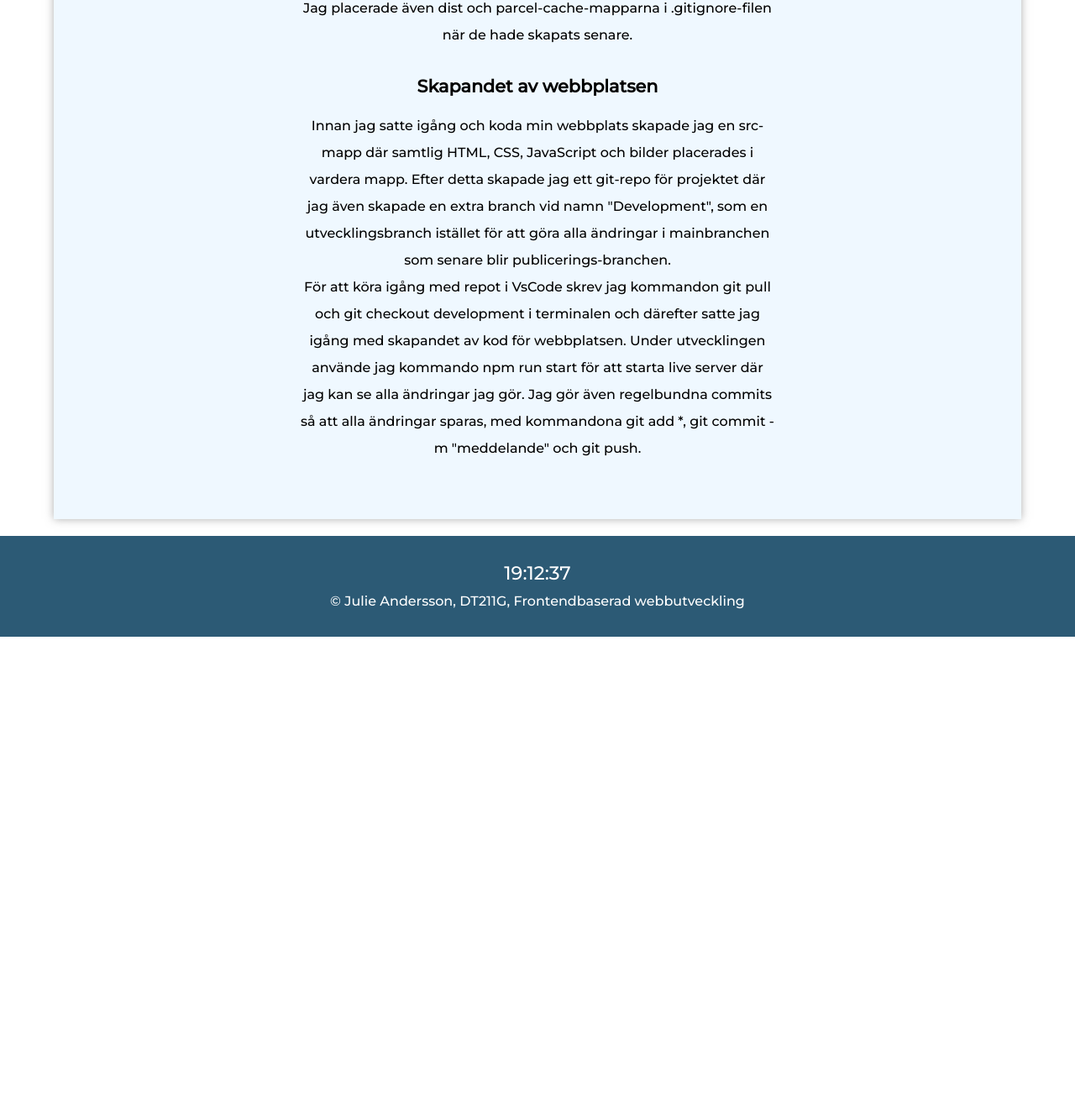
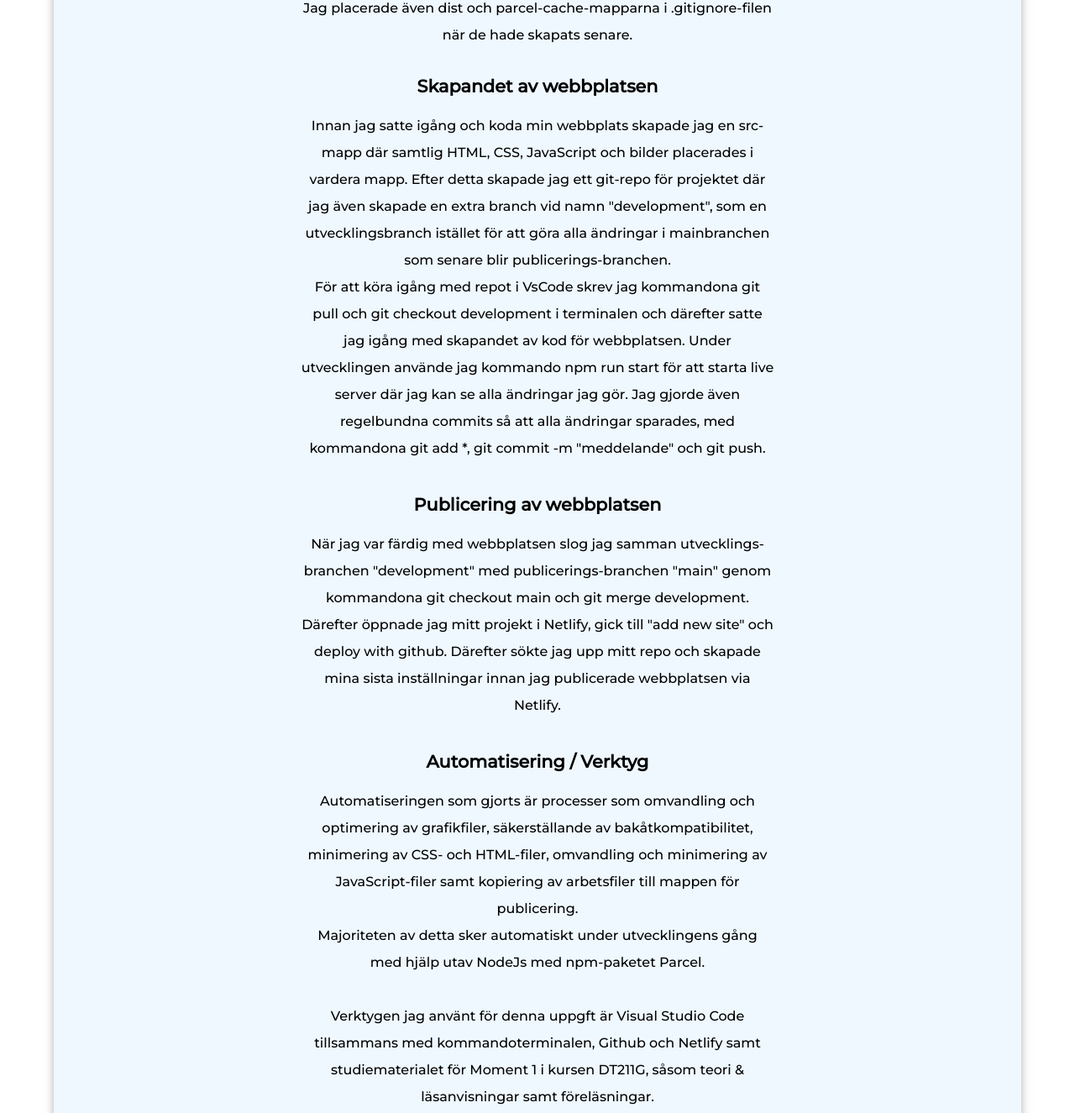
Before and after one commit to julieandersson/Moment1-DT211G, a website built with Parcel: page src/process.html in a window 1280 px wide. Shown: the part 957-2282 px from the top of the page at 84% size. Before the commit the page ends 1715 px from the top, so only its background shows below. Built offline with nearby package versions, Linux system fonts and the light colour scheme.

Commit message:
gör klart texten kring arbetsprocessen och finslipar webbplats innan publicering

```diff
--- a/src/process.html
+++ b/src/process.html
@@ -42,10 +42,10 @@
             <h1>Arbetsprocess</h1><br><br>
             <h3>Nytt npm-projekt</h3><br>
             <p>För att lösa denna uppgift började jag med att skapa en ny katalog på min dator som jag döpte till "Moment 1". I katalogen gick jag in i kommandoterminalen och angav npm init för att helt enkelt initiera ett nytt projekt.
-                Efter detta öppnar jag upp katalogen i VsCode. Här försökte jag med kortkommandot code . men det fungerade inte för mig, så jag öppnade den direkt i VsCode istället.
+                Efter detta öppnade jag upp katalogen i VsCode. Här försökte jag med kortkommandot code . men det fungerade inte för mig, så jag öppnade den direkt i VsCode istället.
             </p><br><br>
 
-            <h3>Installera Parcel</h3><br>
+            <h3>Installation av Parcel</h3><br>
             <p>Efter att ha öppnat upp katalogen i VsCode fann jag där en package.json-fil, som hade skapats när jag initierade det nya projektet.
                 Jag gick in i terminalen direkt i VsCode och installerade Parcel med kommandot npm install parcel --save-dev, för att spara paketet i utvecklings-läge.<br><br>
                 När Parcel var färdiginstallerat skapades det en mapp vid namn
@@ -56,14 +56,22 @@
 
             <h3>Skapandet av webbplatsen</h3><br>
             <p>Innan jag satte igång och koda min webbplats skapade jag en src-mapp där samtlig HTML, CSS, JavaScript och bilder placerades i vardera mapp.
-                Efter detta skapade jag ett git-repo för projektet där jag även skapade en extra branch vid namn "Development", som en utvecklingsbranch istället för att göra alla ändringar i mainbranchen som senare blir publicerings-branchen.<br>
-                För att köra igång med repot i VsCode skrev jag kommandon git pull och git checkout development i terminalen och därefter satte jag igång med skapandet av kod för webbplatsen.
+                Efter detta skapade jag ett git-repo för projektet där jag även skapade en extra branch vid namn "development", som en utvecklingsbranch istället för att göra alla ändringar i mainbranchen som senare blir publicerings-branchen.<br>
+                För att köra igång med repot i VsCode skrev jag kommandona git pull och git checkout development i terminalen och därefter satte jag igång med skapandet av kod för webbplatsen.
 
-                Under utvecklingen använde jag kommando npm run start för att starta live server där jag kan se alla ändringar jag gör. Jag gör även regelbundna commits så att alla ändringar sparas, med kommandona git add *, git commit -m "meddelande" och git push.
+                Under utvecklingen använde jag kommando npm run start för att starta live server där jag kan se alla ändringar jag gör. Jag gjorde även regelbundna commits så att alla ändringar sparades, med kommandona git add *, git commit -m "meddelande" och git push.
             </p><br><br>
 
-            <h3></h3>
+            <h3>Publicering av webbplatsen</h3><br>
+            <p>När jag var färdig med webbplatsen slog jag samman utvecklings-branchen "development" med publicerings-branchen "main" genom kommandona git checkout main och git merge development.
+                Därefter öppnade jag mitt projekt i Netlify, gick till "add new site" och deploy with github. Därefter sökte jag upp mitt repo och skapade mina sista inställningar innan jag publicerade webbplatsen via Netlify.
+            </p><br><br>
 
+            <h3>Automatisering / Verktyg</h3><br>
+            <p>Automatiseringen som gjorts är processer som omvandling och optimering av grafikfiler, säkerställande av bakåtkompatibilitet, minimering av CSS- och HTML-filer, omvandling och minimering av JavaScript-filer samt kopiering av arbetsfiler till mappen
+                för publicering.<br>Majoriteten av detta sker automatiskt under utvecklingens gång med hjälp utav NodeJs med npm-paketet Parcel.<br><br>
+                Verktygen jag använt för denna uppgft är Visual Studio Code tillsammans med kommandoterminalen, Github och Netlify samt studiematerialet för Moment 1 i kursen DT211G, såsom teori & läsanvisningar samt föreläsningar.
+            </p>
 
         </section>
     </main>
```
